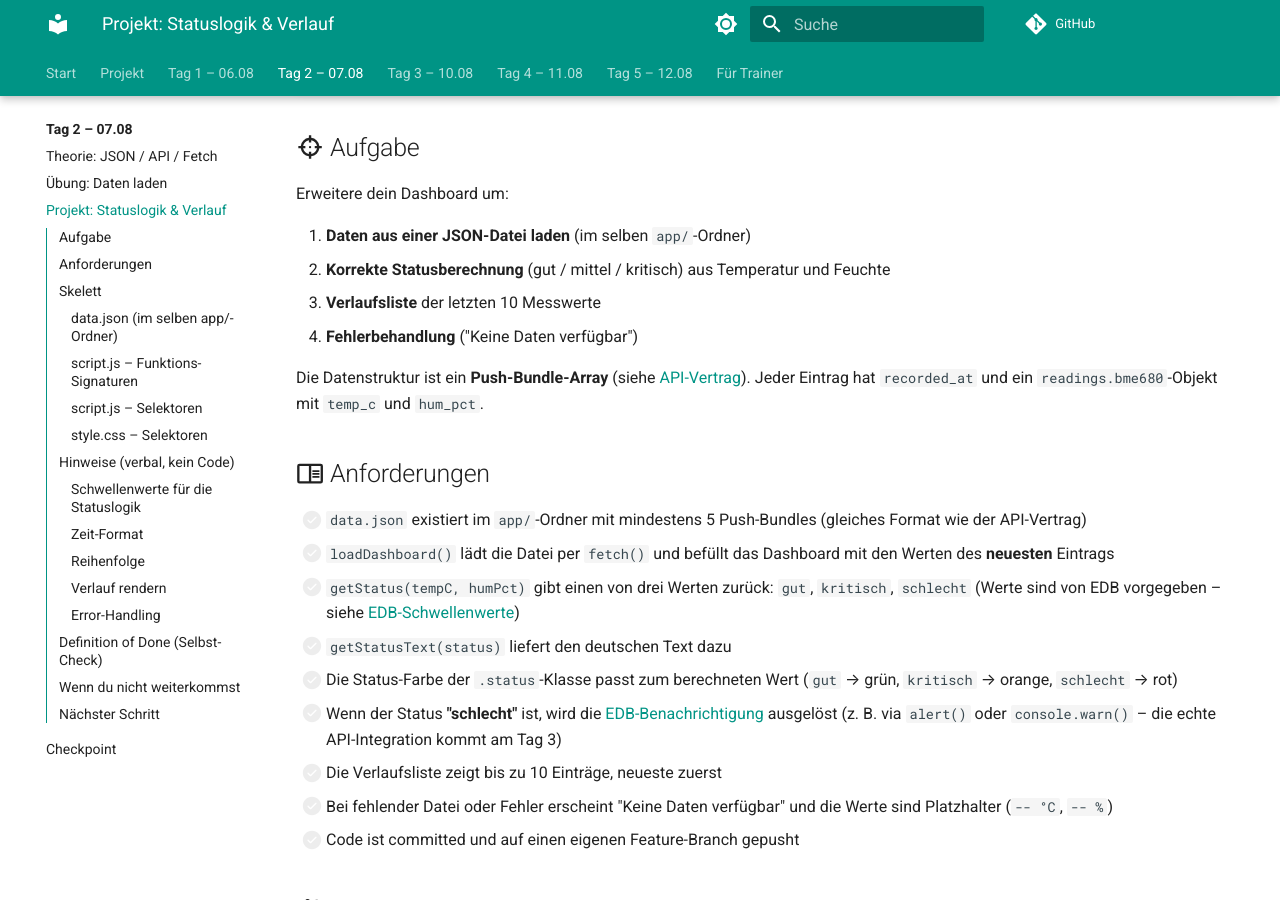
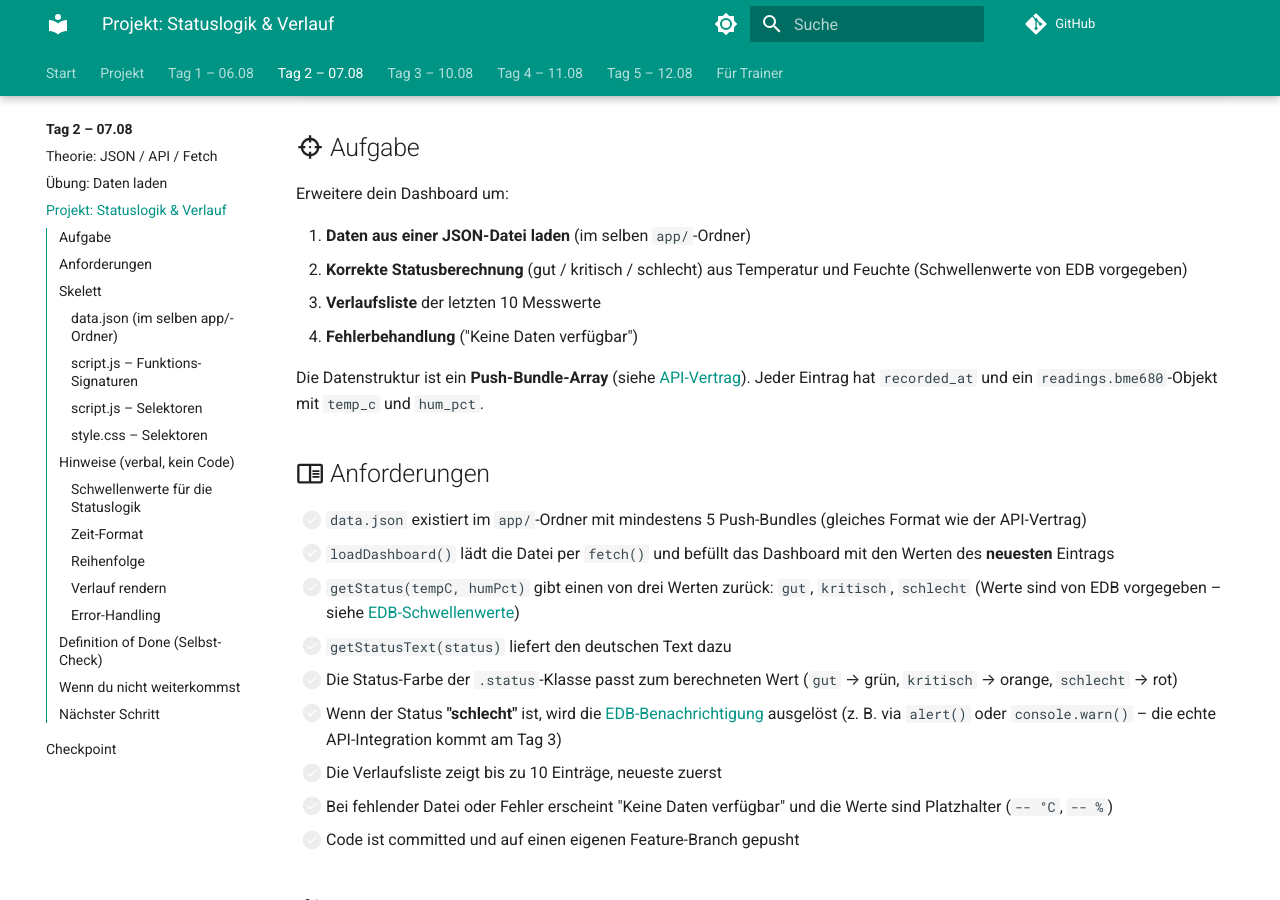
Before and after one commit to HeiligerG/ae-raumklima-bootcamp, an MkDocs documentation site: the page built from docs/tag-2/projekt-statuslogik-verlauf.md, in a window 1280 px wide and 900 px high, scrolled down 308 px. Built offline with MkDocs 1.6.1 and Material for MkDocs 9.7.7, drawn with Linux system fonts in a browser that asks for light colours; comment, search, counter and statistics services are not loaded.

Commit message:
fix: 'mittel' -> 'schlecht' an 3 restlichen Stellen
Verbleibende 'gut / mittel / kritisch'-Erwaehnungen
konsolidiert zu 'gut / kritisch / schlecht':

- tag-2/projekt-statuslogik-verlauf.md Zeile 17 (Anforderung)
- projekt/backlog.md Zeile 25 (Statuslogik-Eintrag)
- projekt/ueberblick.md Zeile 41 (Status-Anzeige)

Alle 3 mit EDB-Hinweis ergaenzt (Schwellenwerte kommen
von EDB).

```diff
--- a/docs/tag-2/projekt-statuslogik-verlauf.md
+++ b/docs/tag-2/projekt-statuslogik-verlauf.md
@@ -14,8 +14,8 @@
 Erweitere dein Dashboard um:
 
 1. **Daten aus einer JSON-Datei laden** (im selben `app/`-Ordner)
-2. **Korrekte Statusberechnung** (gut / mittel / kritisch) aus
-   Temperatur und Feuchte
+2. **Korrekte Statusberechnung** (gut / kritisch / schlecht) aus
+   Temperatur und Feuchte (Schwellenwerte von EDB vorgegeben)
 3. **Verlaufsliste** der letzten 10 Messwerte
 4. **Fehlerbehandlung** ("Keine Daten verfügbar")
 
```
Also changed, not shown: docs/projekt/backlog.md (+1 -1 lines), docs/projekt/ueberblick.md (+1 -1 lines).
